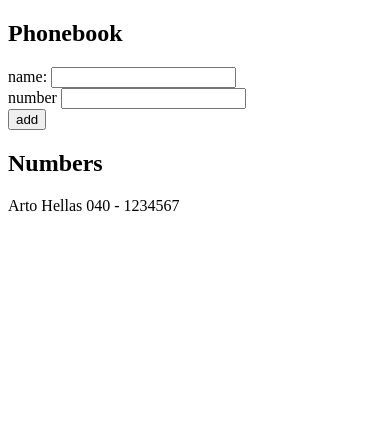
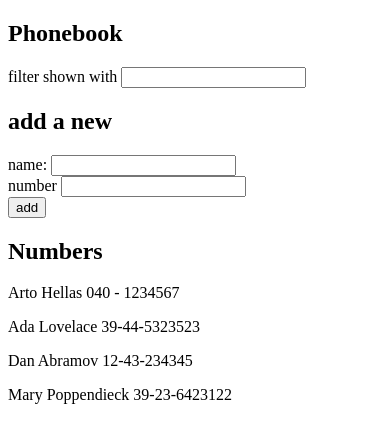
Before and after one commit to David93Code/Full-Stack-Open-2022, a React (Create React App) app in the folder part2/phonebook/: page / in a window 390 px wide. Shown: the top 442 px of the page. Built offline with nearby package versions, Linux system fonts and the light colour scheme.

Commit message:
commit phonebook 2.9 step

```diff
--- a/part2/phonebook/src/App.js
+++ b/part2/phonebook/src/App.js
@@ -2,13 +2,14 @@ import { useState } from "react";
 
 const App = () => {
   const [persons, setPersons] = useState([
-    { name: "Arto Hellas", number: "040 - 1234567" },
+    { name: "Arto Hellas", number: "040 - 1234567", id: 1 },
+    { name: "Ada Lovelace", number: "39-44-5323523", id: 2 },
+    { name: "Dan Abramov", number: "12-43-234345", id: 3 },
+    { name: "Mary Poppendieck", number: "39-23-6423122", id: 4 },
   ]);
   const [newName, setNewName] = useState("");
 
   const [newNumber, setNewNumber] = useState("");
-
-  // console.log(JSON.stringify(person1) === JSON.stringify(person2));
 
   const addPerson = (event) => {
     event.preventDefault();
@@ -28,8 +29,6 @@ const App = () => {
       // this below is the function variant as the above comand (setPerson...)
       // setPersons((current) => [...current, personObject]);
       setNewName("");
-
-      // setNumber(number.concat(newNumber));
       setNewNumber("");
     }
   };
@@ -46,11 +45,28 @@ const App = () => {
     setNewNumber(event.target.value);
   };
 
+  const filterNames = () => {
+    let filter = document.getElementById("filterInput");
+    let nameParagraph = document.getElementsByClassName("names");
+
+    for (let i = 0; i < persons.name.length; i++) {
+      if (persons.name[i].includes(filter.value.toLowerCase())) {
+        nameParagraph.style.display = "block";
+      } else {
+        nameParagraph.style.display = "none";
+      }
+    }
+  };
+
   console.log(persons);
 
   return (
     <div>
       <h2>Phonebook</h2>
+      <div>
+        filter shown with <input onChange={filterNames} id={"filterInput"} />
+      </div>
+      <h2>add a new</h2>
       <form onSubmit={addPerson}>
         <div>
           name: <input value={newName} onChange={handleNewName} />
@@ -65,20 +81,11 @@ const App = () => {
       <h2>Numbers</h2>
       <div>
         {persons.map((person) => (
-          <p key={person.name}>
+          <p class={"names"} key={person.name}>
             {person.name} {person.number}
           </p>
         ))}
-
-        {/* {number.map((num) => (
-          <p>{num}</p>
-        ))} */}
       </div>
-      {/* <div>
-        {number.map((num) => (
-          <p key={number}>{num}</p>
-        ))}
-      </div> */}
     </div>
   );
 };
```
